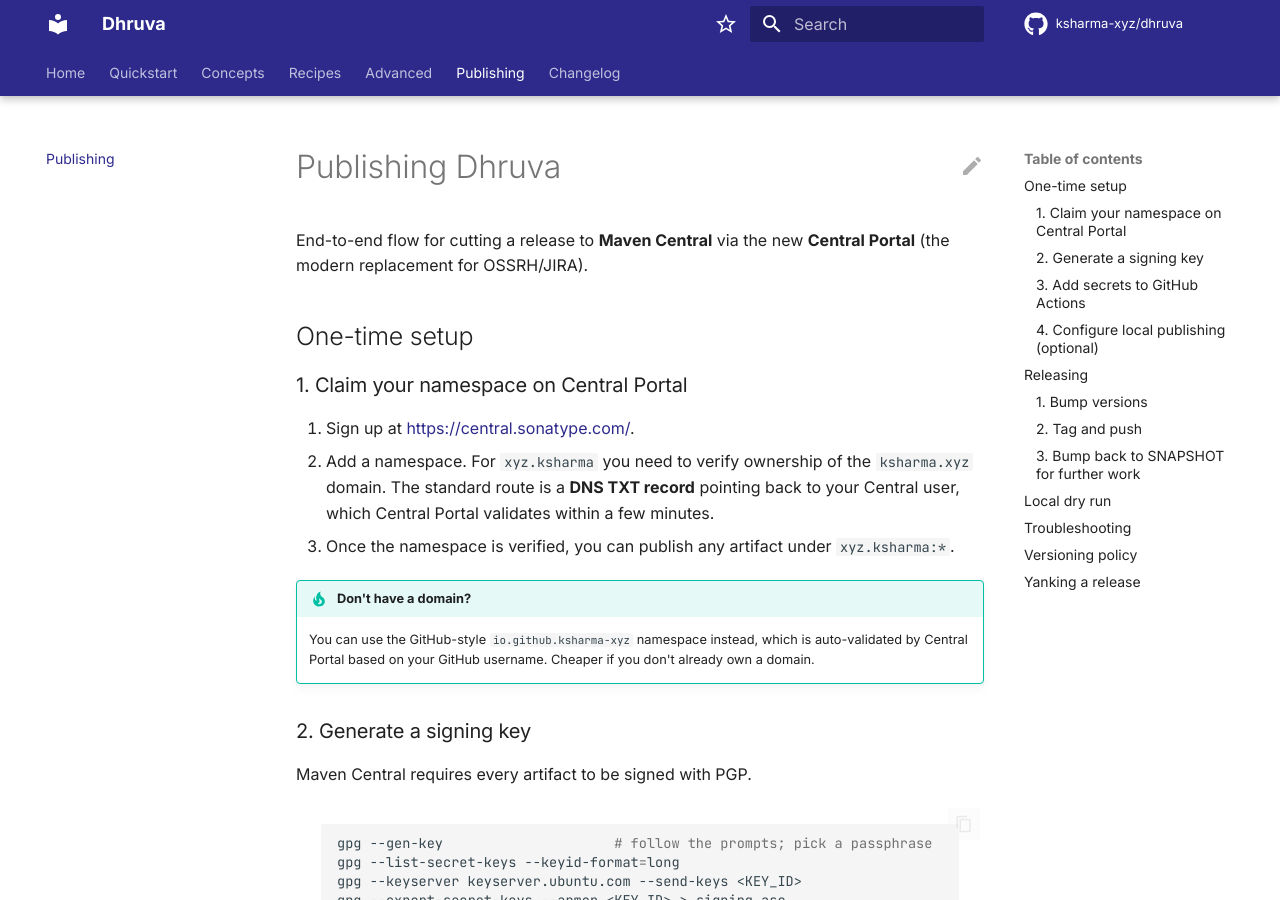
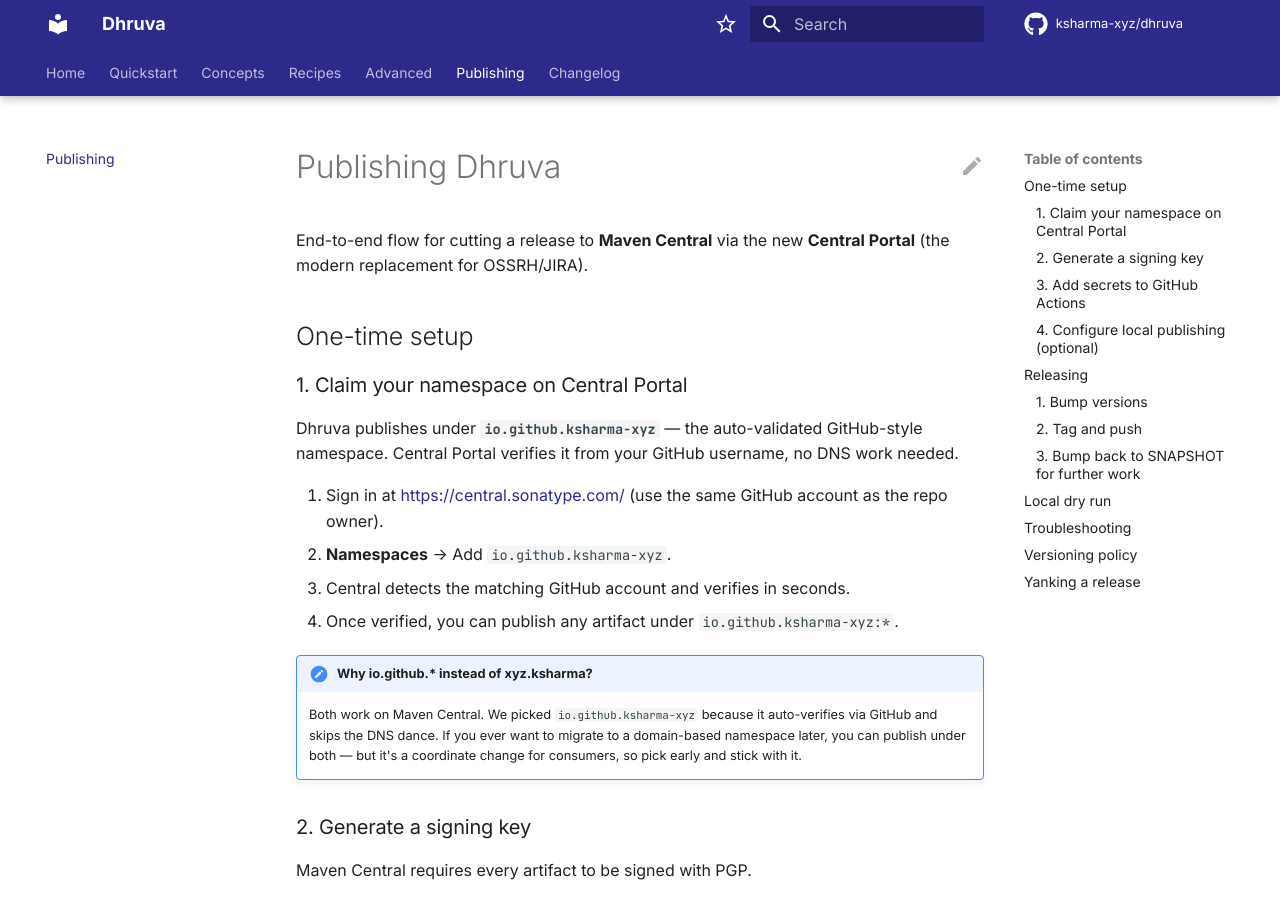
Before and after one commit to ksharma-xyz/dhruva, an MkDocs documentation site: the page built from docs/publishing.md, in a window 1280 px wide and 900 px high. Built offline with MkDocs 1.6.1 and Material for MkDocs 9.7.7, drawn with Linux system fonts in a browser that asks for light colours; comment, search, counter and statistics services are not loaded; some of the changed text lies outside the part shown.

Commit message:
Switch published groupId to io.github.ksharma-xyz
Central Portal verifies io.github.<github-username> automatically via the
matching GitHub account, no DNS work needed. The xyz.ksharma.* Kotlin
packages stay unchanged: groupId is the publish coordinate, package names
are independent.

Updated install snippets, badges, m2 paths, TODO.md, publishing.md.
Verified locally: ./gradlew publishToMavenLocal --no-configuration-cache
produces artifacts under ~/.m2/repository/io/github/ksharma-xyz/.

````diff
--- a/docs/publishing.md
+++ b/docs/publishing.md
@@ -7,17 +7,15 @@ End-to-end flow for cutting a release to **Maven Central** via the new
 
 ### 1. Claim your namespace on Central Portal
 
-1. Sign up at <https://central.sonatype.com/>.
-2. Add a namespace. For `xyz.ksharma` you need to verify ownership of the `ksharma.xyz`
-   domain. The standard route is a **DNS TXT record** pointing back to your Central
-   user, which Central Portal validates within a few minutes.
-3. Once the namespace is verified, you can publish any artifact under
-   `xyz.ksharma:*`.
+Dhruva publishes under **`io.github.ksharma-xyz`** — the auto-validated GitHub-style namespace. Central Portal verifies it from your GitHub username, no DNS work needed.
 
-!!! tip "Don't have a domain?"
-    You can use the GitHub-style `io.github.ksharma-xyz` namespace instead, which is
-    auto-validated by Central Portal based on your GitHub username. Cheaper if you
-    don't already own a domain.
+1. Sign in at <https://central.sonatype.com/> (use the same GitHub account as the repo owner).
+2. **Namespaces** → Add `io.github.ksharma-xyz`.
+3. Central detects the matching GitHub account and verifies in seconds.
+4. Once verified, you can publish any artifact under `io.github.ksharma-xyz:*`.
+
+!!! note "Why io.github.* instead of xyz.ksharma?"
+    Both work on Maven Central. We picked `io.github.ksharma-xyz` because it auto-verifies via GitHub and skips the DNS dance. If you ever want to migrate to a domain-based namespace later, you can publish under both — but it's a coordinate change for consumers, so pick early and stick with it.
 
 ### 2. Generate a signing key
 
@@ -108,7 +106,7 @@ Before tagging, confirm everything publishes locally:
 
 ```bash
 ./gradlew publishToMavenLocal --no-configuration-cache
-ls ~/.m2/repository/xyz/ksharma/dhruva-state/0.1.0/
+ls ~/.m2/repository/io/github/ksharma-xyz/dhruva-state/0.1.0/
 ```
 
 You should see `.aar`, `.pom`, `.module`, and `.asc` signature files.
````
Also changed, not shown: README.md (+4 -4 lines), TODO.md (+3 -12 lines), docs/index.md (+1 -1 lines), docs/quickstart.md (+2 -2 lines), 1 other file.
